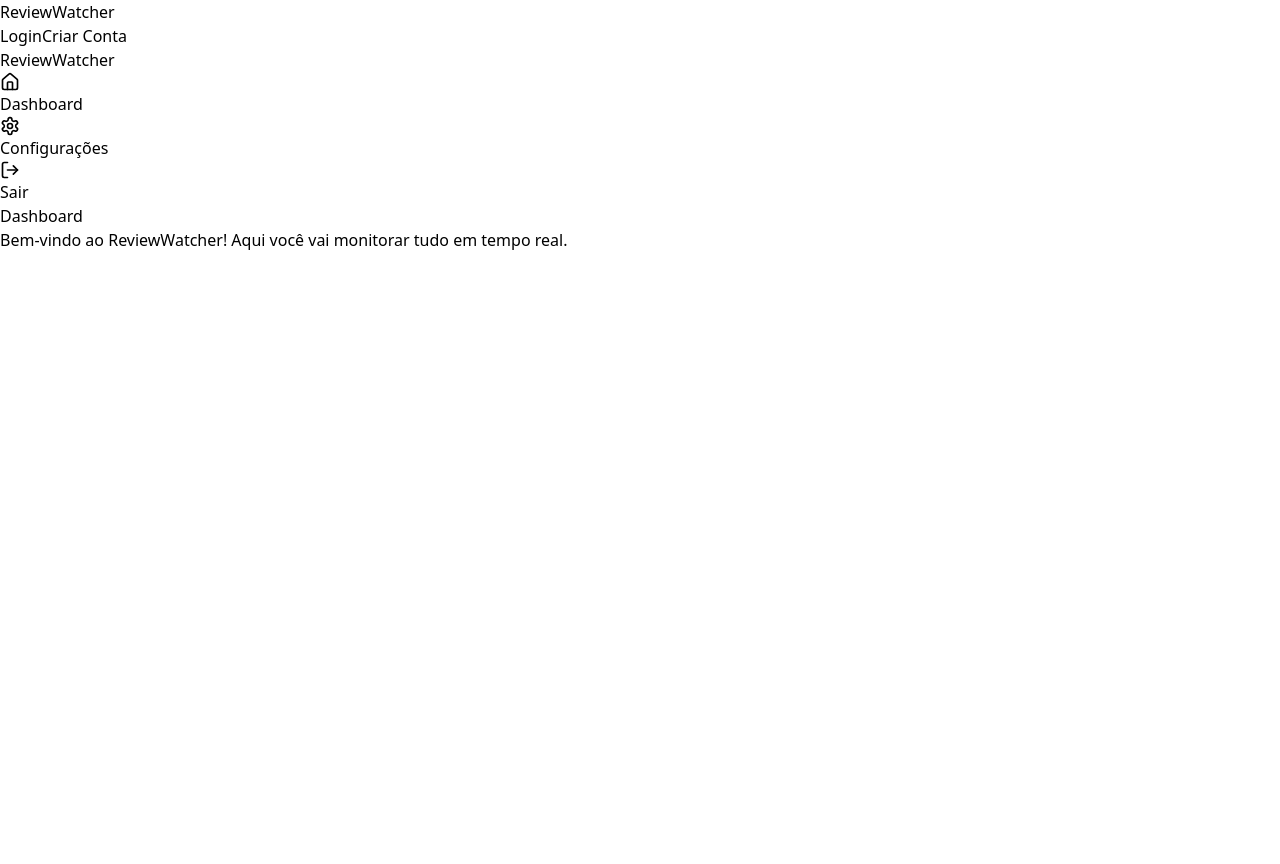
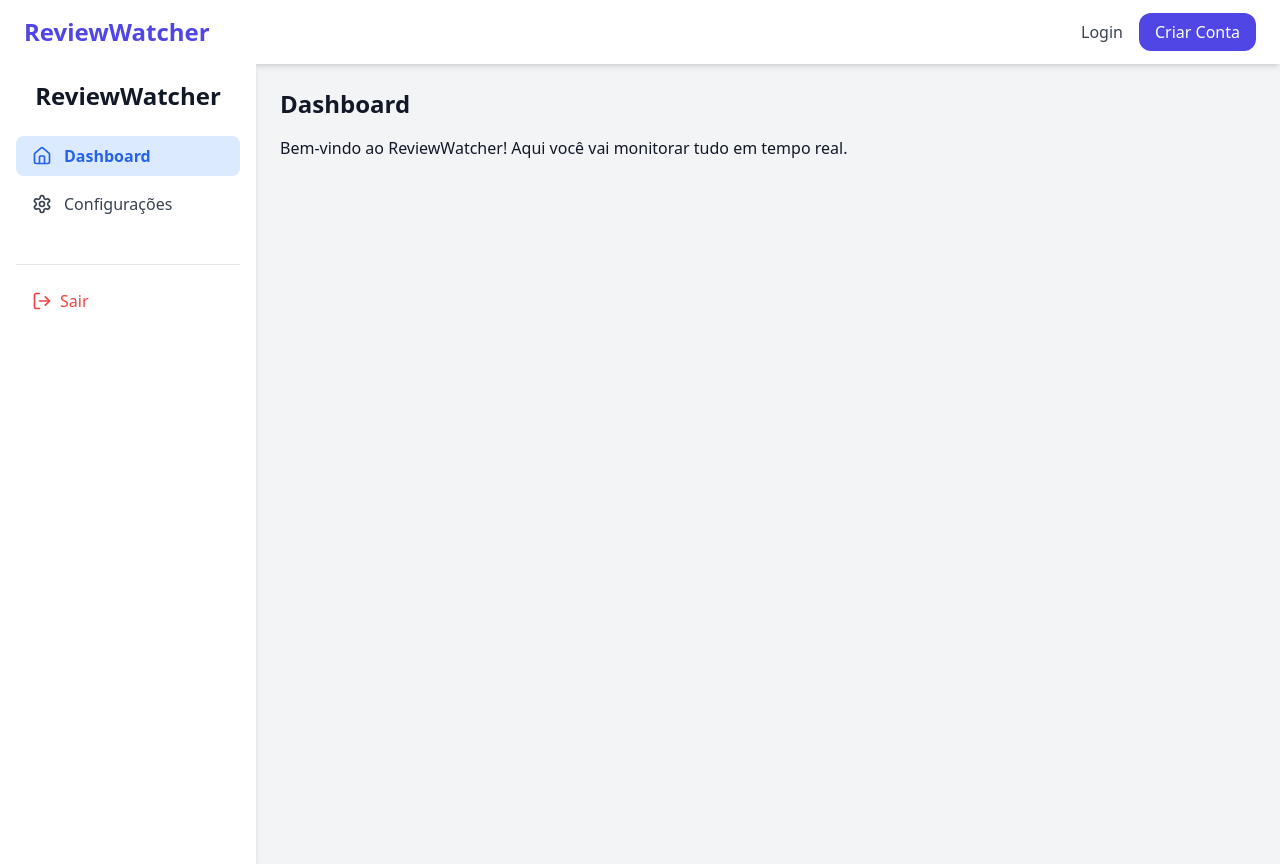
Before and after one commit to Gaabriel22/ReviewWatcherApp, a React (Vite) app in the folder frontend/: page / in a window 1280 px wide. Before the commit the page ends 800 px from the top, so only its background shows below. Built offline with nearby package versions, Linux system fonts and the light colour scheme; no server answers.

Commit message:
Adição da logo do site, e ajuste no tailwind.config.js

```diff
--- a/frontend/tailwind.config.js
+++ b/frontend/tailwind.config.js
@@ -1,6 +1,9 @@
 /** @type {import('tailwindcss').Config} */
 export default {
-  content: [],
+  content: [
+    "./index.html",
+    "./src/**/*.{js,jsx,ts,tsx}",
+  ],
   theme: {
     extend: {},
   },
```
Also changed, not shown: frontend/assets/ReviewWatcherApp.png (added).
